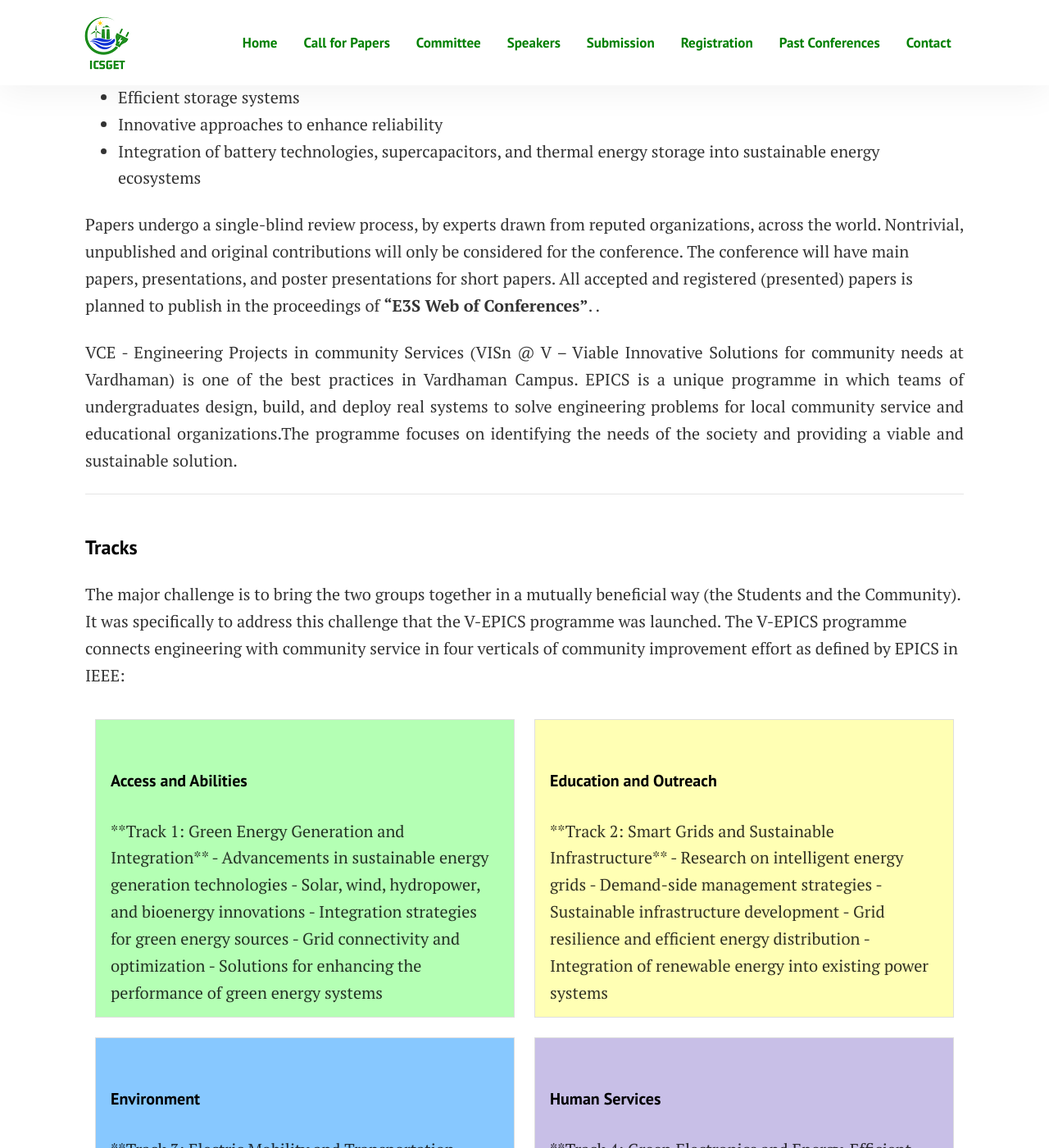
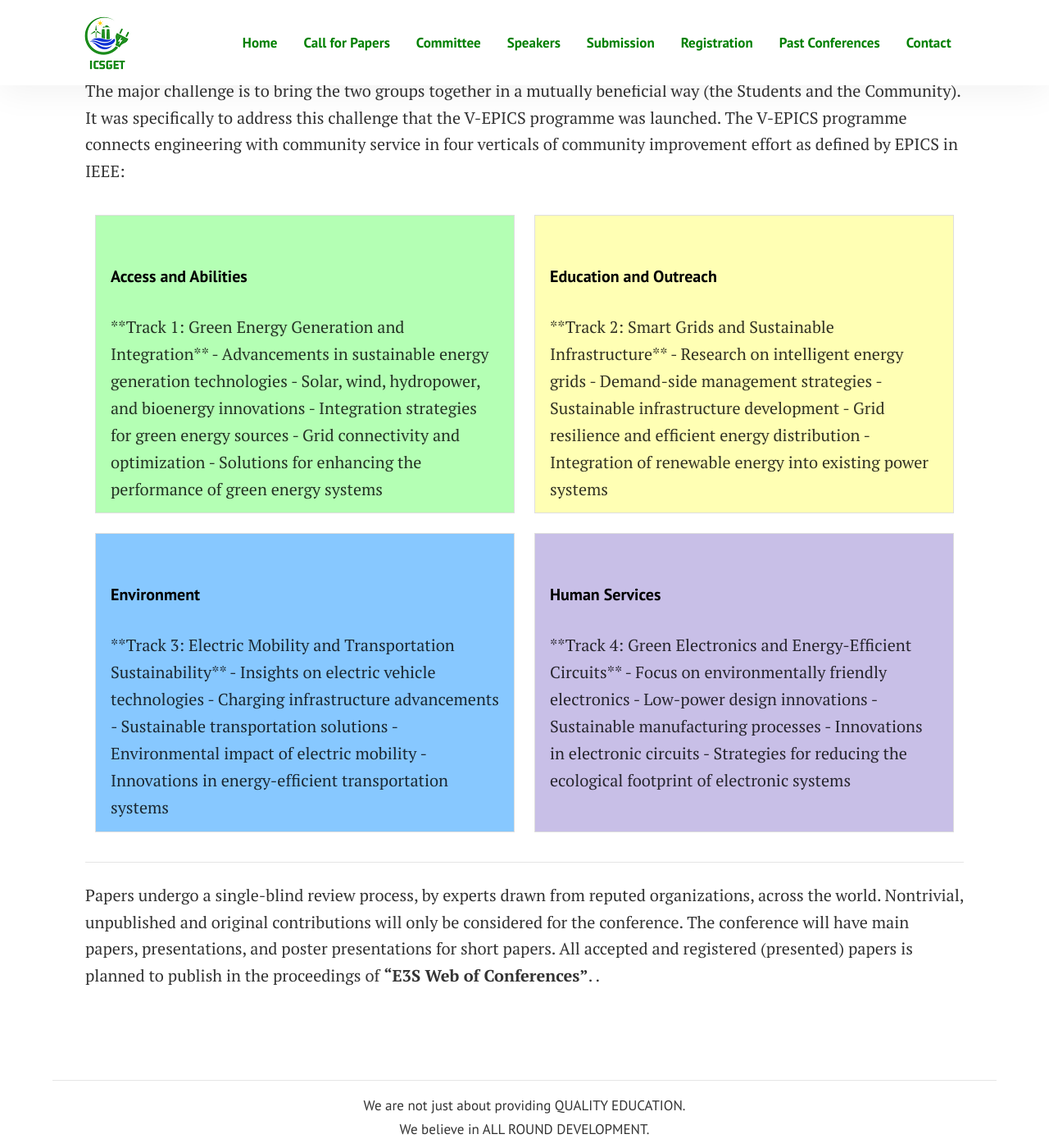
Before and after one commit to sravivarmanvce/temp, a Jekyll site: the page built from pages/callforpapers.md, in a window 1280 px wide and 1400 px high, scrolled down 1732 px. Shown: the whole window at 82% size. Built offline with Jekyll 4.4.1, drawn with Linux system fonts in a browser that asks for light colours; some of the changed text lies outside the part shown.

Commit message:
modified tracks

```diff
--- a/pages/callforpapers.md
+++ b/pages/callforpapers.md
@@ -23,28 +23,12 @@
 
 The ICSGET-2024 is a platform both for industry and academia to present and discuss the innovations, trends, and concerns as well as the challenges encountered and solutions. We invite researchers, professionals, and industry experts to to submit their original, unpublished research contributions to these tracks that are not currently under consideration by another conference/journal, and be part of a collaborative effort to shape a sustainable and eco-conscious energy future.
 
-**Track 4: Green Electronics and Energy-Efficient Circuits**
-- Focus on environmentally friendly electronics
-- Low-power design innovations
-- Sustainable manufacturing processes
-- Innovations in electronic circuits
-- Strategies for reducing the ecological footprint of electronic systems
-
 **Track 5: Advanced Energy Storage Solutions**
 - Cutting-edge advancements in energy storage technologies
 - Novel energy storage materials
 - Efficient storage systems
 - Innovative approaches to enhance reliability
 - Integration of battery technologies, supercapacitors, and thermal energy storage into sustainable energy ecosystems
-
-
-Papers undergo a single-blind review process, by experts drawn from reputed organizations, across the world. Nontrivial, unpublished and original contributions will only be considered for the conference. The conference will have main papers, presentations, and poster presentations for short papers. All accepted and registered (presented) papers is planned to publish in the proceedings of **"E3S Web of Conferences”**.
-{{< image src="images/e3s.png" caption="" alt="alter-text" height="" width="" position="center" command="fill" option="q100" class="img-fluid" title="image title"  webp="false" >}}.
-
-
-<p align="justify">VCE - Engineering Projects in community Services (VISn @ V – Viable Innovative Solutions for community needs at Vardhaman) is one of the best practices in Vardhaman Campus. EPICS is a unique programme in which teams of undergraduates design, build, and deploy real systems to solve engineering problems for local community service and educational organizations.The programme focuses on identifying the needs of the society and providing a viable and sustainable solution.</p>
-
----
 
 #### Tracks
 The major challenge is to bring the two groups together in a mutually beneficial way (the Students and the Community). It was specifically to address this challenge that the V-EPICS programme was launched. The V-EPICS programme connects engineering with community service in four verticals of community improvement effort as defined by EPICS in IEEE:
@@ -107,6 +91,6 @@
             </div>
         </div>
 </div>
-&nbsp;
-
 ---
+Papers undergo a single-blind review process, by experts drawn from reputed organizations, across the world. Nontrivial, unpublished and original contributions will only be considered for the conference. The conference will have main papers, presentations, and poster presentations for short papers. All accepted and registered (presented) papers is planned to publish in the proceedings of **"E3S Web of Conferences”**.
+{{< image src="/assets/images/e3s.png" caption="" alt="alter-text" height="" width="" position="center" command="fill" option="q100" class="img-fluid" title="image title"  webp="false" >}}.
```
Also changed, not shown: assets/images/e3s.png (added).
